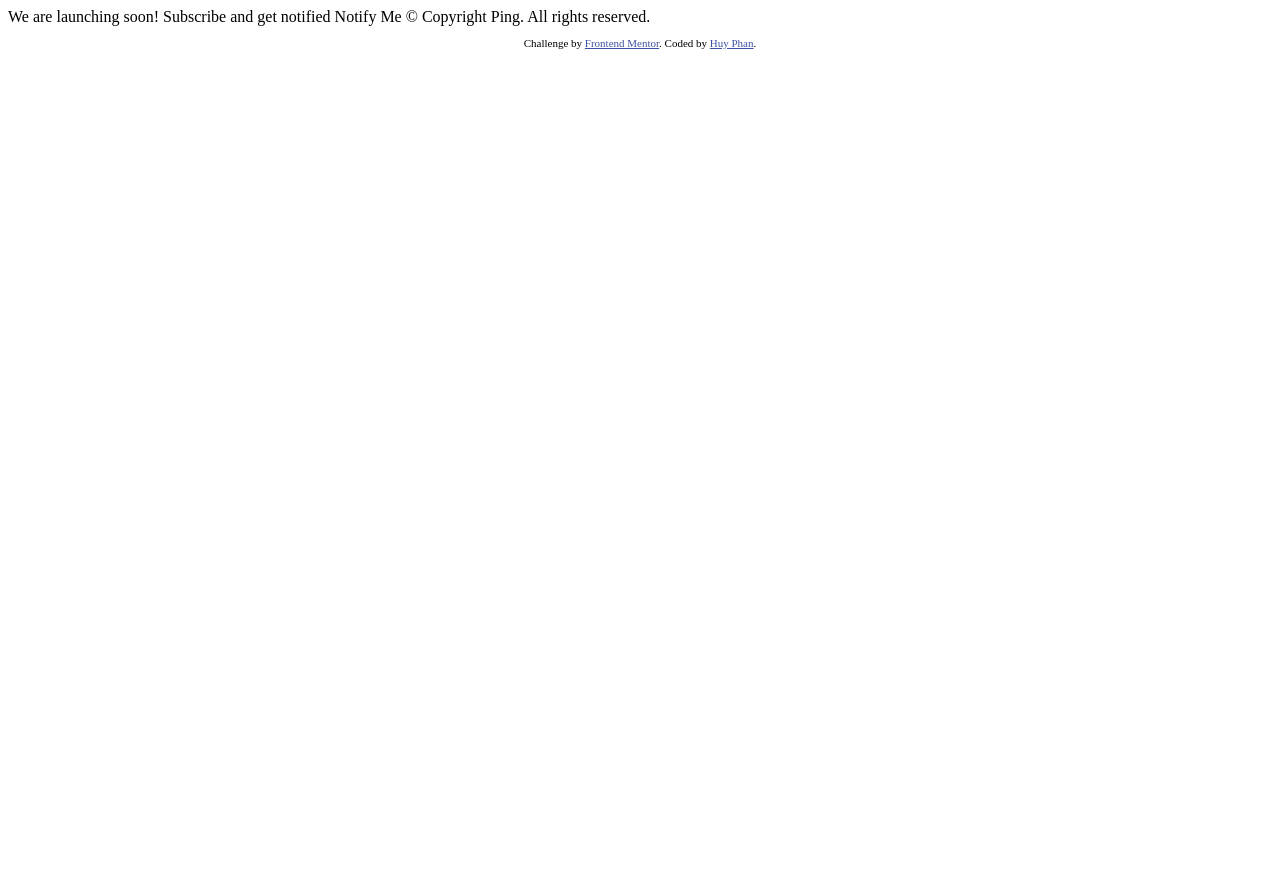
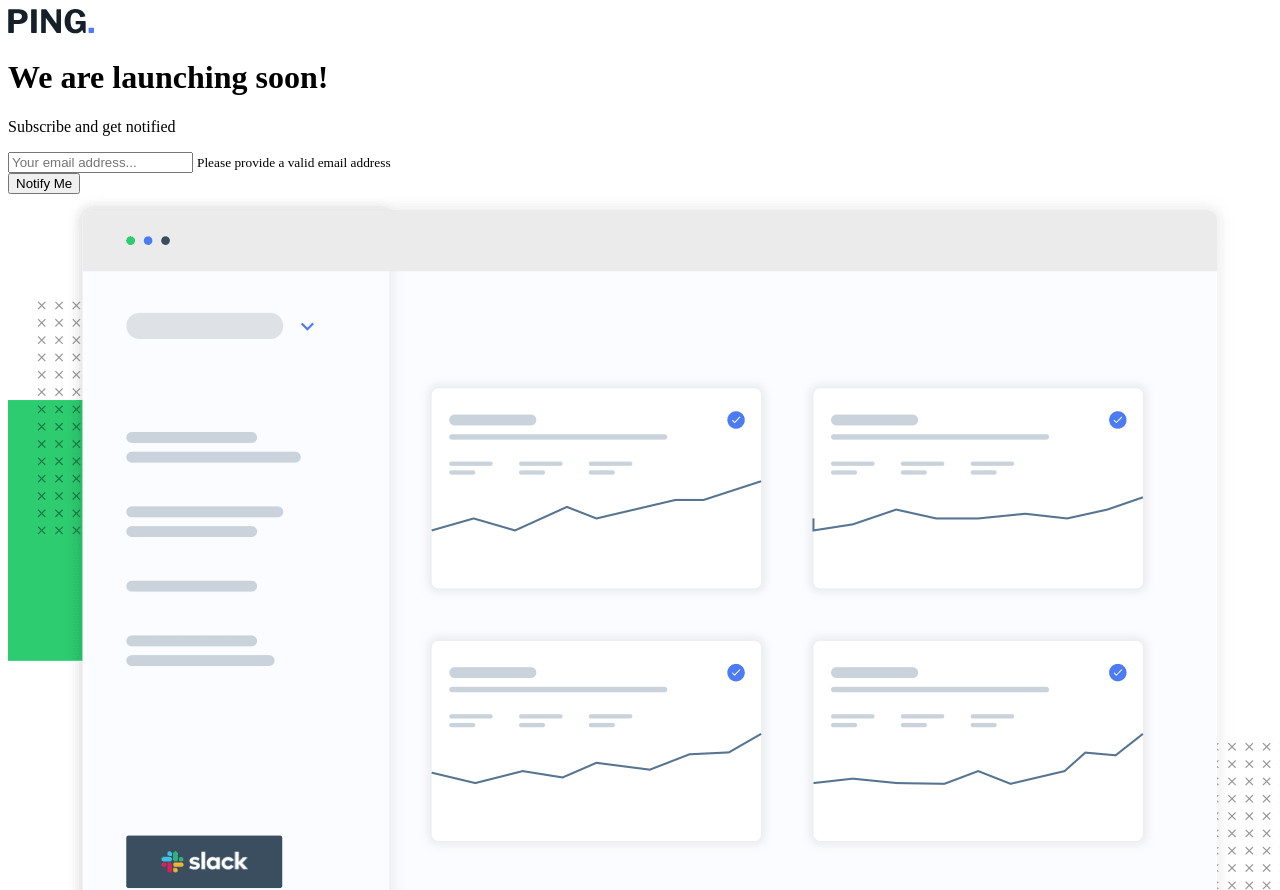
Before and after one commit to huyphan2210/ping-coming-soon-page, a plain HTML site: page index.html in a window 1280 px wide. Shown: the top 890 px of the page. Before the commit the page ends 800 px from the top, so only its background shows below. Drawn offline with Linux system fonts and the light colour scheme.

Commit message:
Update the structure of the html

```diff
--- a/index.html
+++ b/index.html
@@ -3,23 +3,34 @@
 <head>
   <meta charset="UTF-8">
   <meta name="viewport" content="width=device-width, initial-scale=1.0"> <!-- displays site properly based on user's device -->
-
   <link rel="icon" type="image/png" sizes="32x32" href="./images/favicon-32x32.png">
-
   <title>Huy Phan | Ping coming soon page</title>
-
   <link rel="stylesheet" href="./style.css">
 </head>
 <body>
-
-  We are launching soon!
-
-  Subscribe and get notified
-
-  Notify Me
-
-  &copy; Copyright Ping. All rights reserved.
-
+  <main>
+    <img src="./images/logo.svg" alt="Logo">
+    <div>
+      <div class="comingSoon">
+        <h1>We are launching soon!</h1>
+        <p>Subscribe and get notified</p>
+      </div>
+      <form>
+        <div>
+          <input type="email" placeholder="Your email address...">
+          <small>Please provide a valid email address</small>
+        </div>
+        <button>Notify Me</button>
+      </form>
+    </div>
+    <img src="./images/illustration-dashboard.png" alt="Dashboard">
+    <div class="socialMedias">
+      <img src="./images/facebook.png" alt="Facebook">
+      <img src="./images/twitter.png" alt="Twitter">
+      <img src="./images/instagram.png" alt="Instagram">
+    </div>
+    <small>&copy; Copyright Ping. All rights reserved.</small>
+  </main>
   <footer>
     <p class="attribution">
       Challenge by <a href="https://www.frontendmentor.io?ref=challenge" target="_blank">Frontend Mentor</a>.
```
